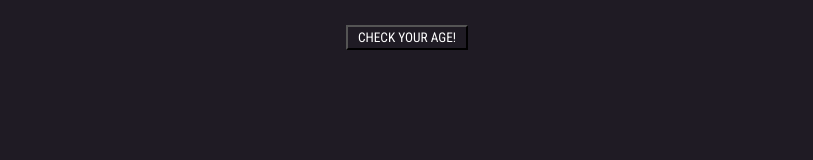
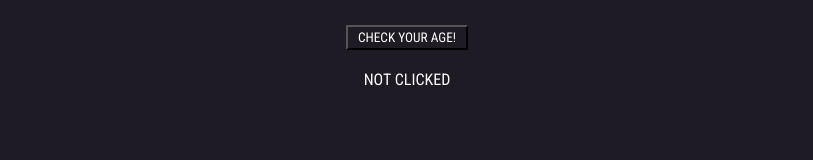
Before and after one commit to Student235555/solar-system-facts, a React (Create React App) app: page /calculator in a window 1280 px wide. Shown: the part 181-341 px from the top of the page, without its empty margins (233-1046 px from the left). Built offline with nearby package versions, Linux system fonts and the light colour scheme.

Commit message:
Display days works

```diff
--- a/src/components/AgeCalculator.js
+++ b/src/components/AgeCalculator.js
@@ -10,15 +10,18 @@ const AgeCalculator = () => {
     maxDate = maxDate+"-12-31";
 
     const [dateOfBirth , setDateOfBirth] = useState(today);
+    const [firstClick, setFirstClick] = useState(false);
+    const [days, setDays] = useState(0);
 
     const handleClick = () => {
+        setFirstClick(true);
         console.log(dateOfBirth);
         console.log(today);
         const diffTime = Math.abs(Date.parse(today) - Date.parse(dateOfBirth));
         const diffDays = Math.ceil(diffTime / (1000 * 60 * 60 * 24));
         console.log(diffTime + " milliseconds");
         console.log(diffDays + " days");
-        return diffDays;
+        setDays(diffDays);
     }
 
     return (
@@ -29,6 +32,7 @@ const AgeCalculator = () => {
                 <label htmlFor="date">Please, select your date of birth:</label>
                 <input className='ageInput' type="date" value={dateOfBirth} min={minDate} max={maxDate} onChange={event => setDateOfBirth(event.target.value)}></input><br/>
                 <button className='ageBtn' onClick={handleClick}>Check your age!</button><br/>
+                {firstClick ? <p>{days}</p> : <p>NOT CLICKED</p>}
             </div>
             <Link to="/">Return</Link>
         </div>
```
